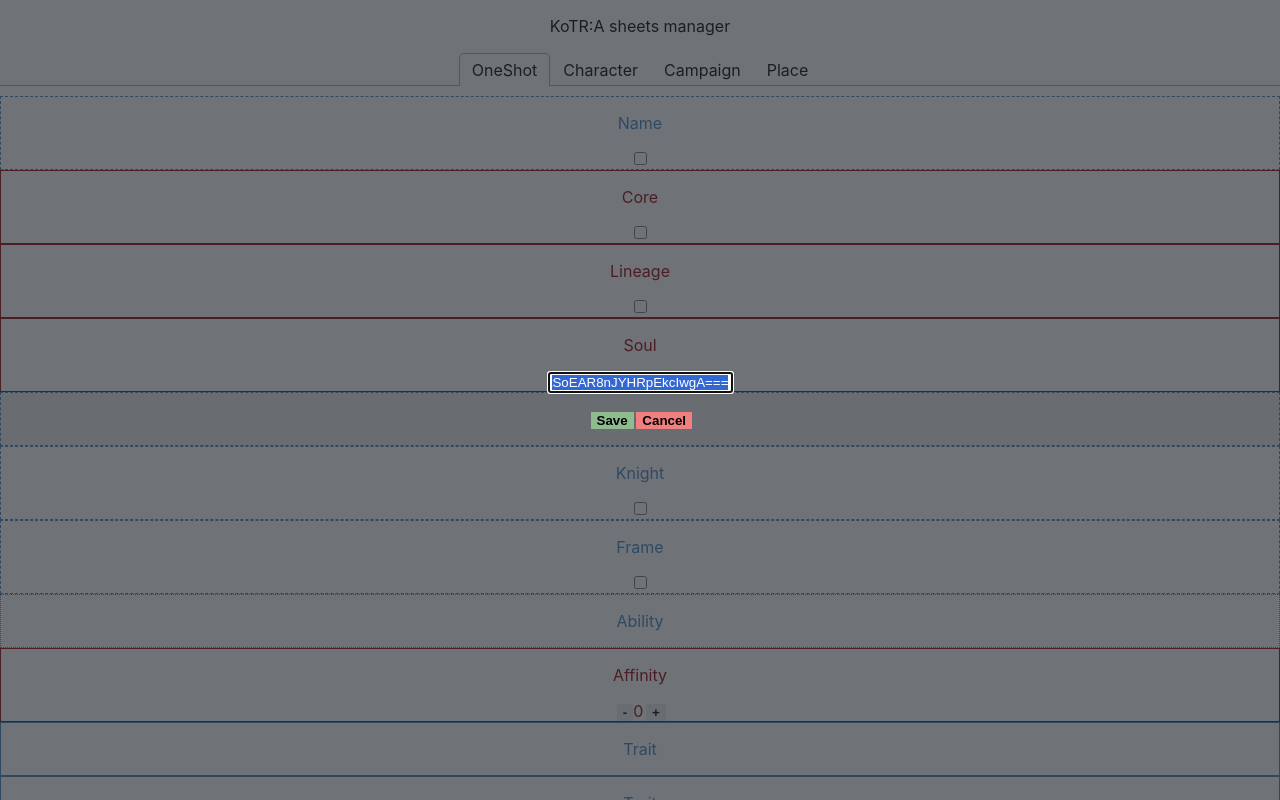
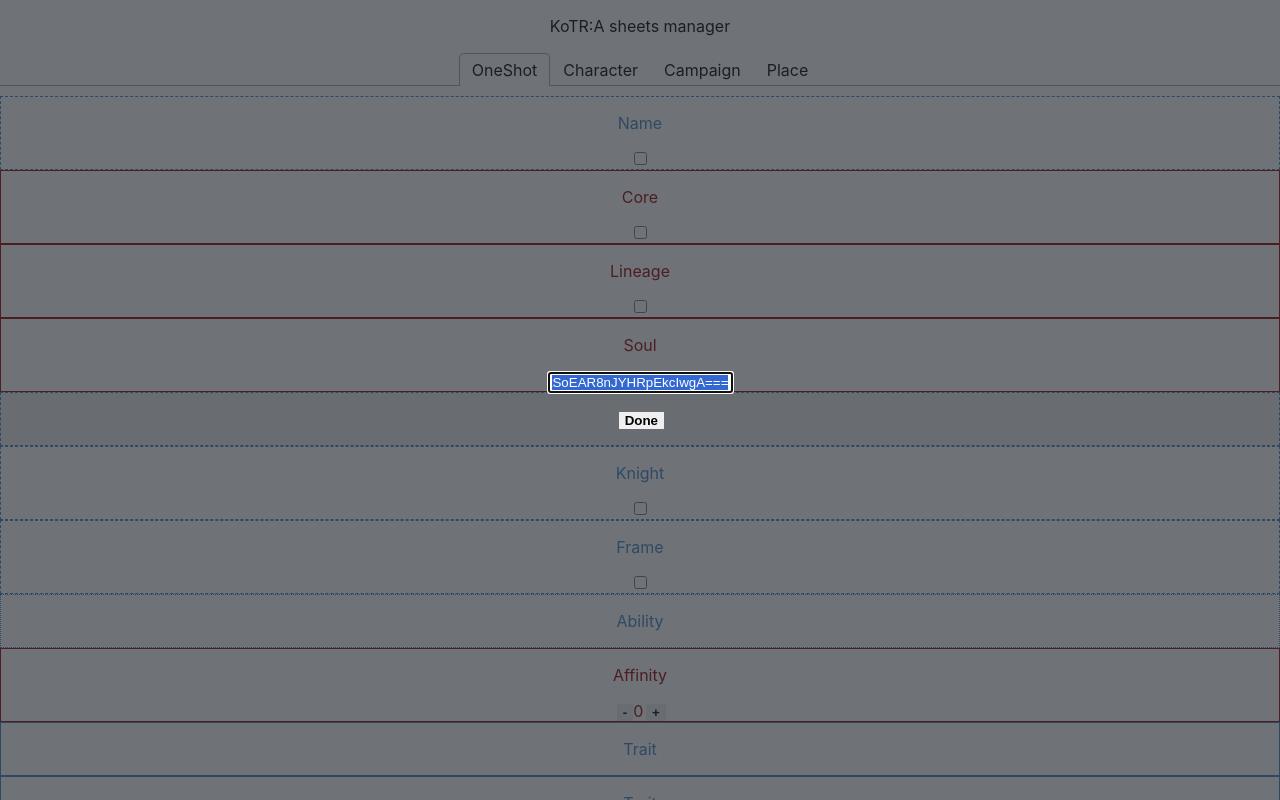
Before and after one commit to mirrorshot/kotra-sheets-react, a React (Create React App) app: page / in a window 1280 px wide. Both pictures are taken after a click on the button "Save". Shown: the top 800 px of the page. Built offline with nearby package versions, Linux system fonts and the light colour scheme.

Commit message:
Improved Modal

```diff
--- a/src/sheets/components/Modal.tsx
+++ b/src/sheets/components/Modal.tsx
@@ -3,6 +3,7 @@ import './Modal.css';
 
 export default function Modal(props: {
     value: string,
+    action?: string,
     apply: Function,
     abort: Function,
     type?: 'text' | 'textarea' | undefined
@@ -10,7 +11,7 @@ export default function Modal(props: {
     const [state, update] = useState(props.value);
 
     function apply() {
-        props.apply(state);
+        if (props.apply) props.apply(state);
     }
 
     function abort() {
@@ -28,6 +29,8 @@ export default function Modal(props: {
         }
     }
 
+    console.log('apply: ', props.apply.toString(), ' - noop: ', noop.toString());
+
     return (
         <div className={'Modal'}>
             <div className={'Content'}>
@@ -39,10 +42,16 @@ export default function Modal(props: {
                        onKeyDown={action}
                 />
                 <p/>
-                {props.apply !== props.abort ?
-                    <button type={"submit"} className={'confirm'} onClick={apply}>Save</button> : null}
-                <button className={'abort'} onClick={abort}>Cancel</button>
+                {props.apply.toString() !== noop.toString()
+                    ? <div>
+                        <button type={"submit"} className={'confirm'} onClick={apply}>{props.action ? props.action: 'Apply'}</button>
+                        <button className={'abort'} onClick={abort}>Cancel</button>
+                    </div>
+                    : <button onClick={abort}>{props.action ? props.action: 'Done'}</button>}
             </div>
         </div>
     );
 };
+
+export function noop(_?: any | undefined) {
+}
--- a/src/sheets/components/SaveLoad.tsx
+++ b/src/sheets/components/SaveLoad.tsx
@@ -1,39 +1,42 @@
 import React, {useState} from "react";
 import Converter from "../../Converter";
-import Modal from "./Modal";
+import Modal, {noop} from "./Modal";
 
 export default function SaveLoad(props: {
     data: any,
     load: Function
 }) {
 
-    const [state, update] = useState({content: '', visible: false, action: abort});
+    const [state, update] = useState({content: '', visible: false, action: noop, actionLabel: 'Done'});
 
     function save() {
-        update({content: Converter.compress(props.data), visible: true, action: abort});
+        update({content: Converter.compress(props.data), visible: true, action: noop, actionLabel: 'Done'});
     }
 
     function toJson() {
-        update({content: Converter.toJson(props.data), visible: true, action: abort});
+        update({content: Converter.toJson(props.data), visible: true, action: noop, actionLabel: 'Done'});
     }
 
     function load() {
-        update({...state, content: '', action: (v: string) => props.load(Converter.extract(v)), visible: true});
+        update({content: '', action: (v: string) => props.load(Converter.extract(v)), visible: true, actionLabel: 'Load'});
     }
 
     function fromJson() {
-        update({...state, content: '', action: (v: string) => props.load(Converter.fromJson(v)), visible: true});
+        update({content: '', action: (v: string) => props.load(Converter.fromJson(v)), visible: true, actionLabel: 'Load'});
     }
 
-    function abort(v?: any | undefined): void {
-        console.log('aborted with: ', v);
+    function abort(): void {
         update({...state, visible: false});
     }
 
     return (
         <div>
             {state.visible
-                ? <Modal value={state.content} apply={state.action} abort={abort}/>
+                ? <Modal type={'textarea'}
+                    value={state.content}
+                     action={state.actionLabel}
+                    apply={state.action}
+                    abort={abort}/>
                 : <div>
                     <button onClick={save}>Save</button>
                     <button onClick={toJson}>To JSON</button>
--- a/src/sheets/components/Settable.tsx
+++ b/src/sheets/components/Settable.tsx
@@ -27,7 +27,7 @@ export default function Settable(props: {
     return (
         <div className={'Settable'} onDoubleClick={showInput}>
             {visible
-                ? <Modal value={props.value} apply={setValue} abort={abort}/>
+                ? <Modal action={'Save'} value={props.value} apply={setValue} abort={abort}/>
                 : <p className={'Settable'}>{props.value}</p>}
             <p>{props.label}</p>
         </div>
```
